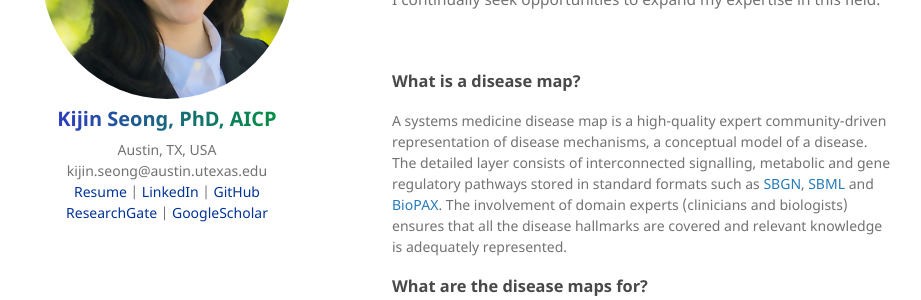
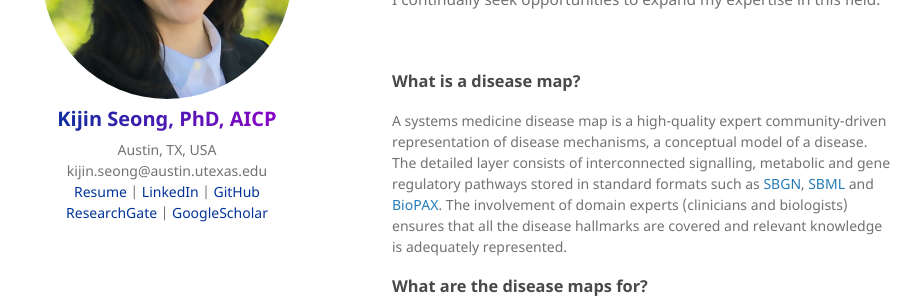
Before and after one commit to kijinseong/kijinseong.github.io, a Jekyll site: the page built from index.md, in a window 1280 px wide. Shown: the part 209-509 px from the top of the page, without its empty margins (178-1099 px from the left). Built offline with Jekyll 4.4.1, drawn with Linux system fonts in a browser that asks for light colours.

Commit message:
Update default.html

```diff
--- a/_layouts/default.html
+++ b/_layouts/default.html
@@ -14,7 +14,7 @@
     <style>
           .header-title {
             font-size: 20px; /* Smaller font size */
-            background: linear-gradient(to right, #3333cc 0%, #009933 100%);
+            background: linear-gradient(to right, #003399 0%, #9900cc 100%);
             -webkit-background-clip: text;
             color: transparent;
             text-align: center;
```
